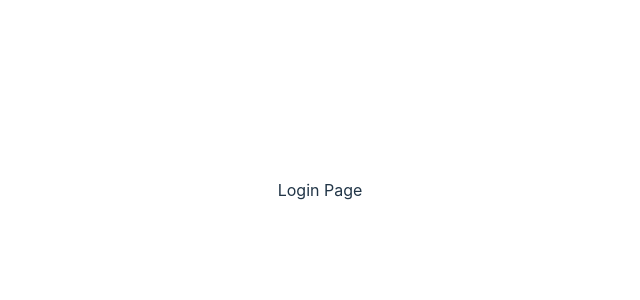
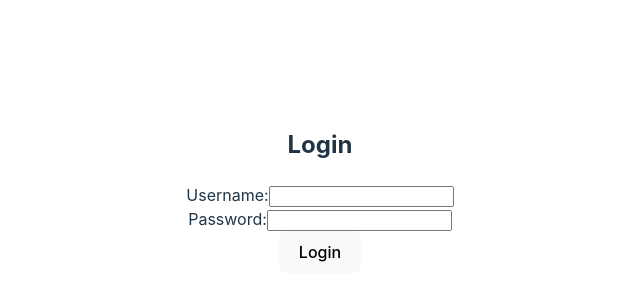
Before and after one commit to iamvyas/Twitter-clone, a React (Vite) app in the folder frontend/: page /login in a window 1280 px wide. Shown: the part 210-510 px from the top of the page, without its empty margins (320-960 px from the left). Built offline with nearby package versions, Linux system fonts and the light colour scheme.

Commit message:
Login functionality added in react js and connected to express via axios

```diff
--- a/frontend/package.json
+++ b/frontend/package.json
@@ -10,6 +10,7 @@
     "preview": "vite preview"
   },
   "dependencies": {
+    "axios": "^1.7.9",
     "react": "^19.0.0",
     "react-dom": "^19.0.0",
     "react-router-dom": "^6.29.0"
--- /dev/null
+++ b/frontend/src/pages/auth/login/LoginForm.jsx
@@ -0,0 +1,68 @@
+import { useState } from "react";
+import axios from "axios";
+
+const LoginForm = () => {
+  const [formData, setFormData] = useState({
+    username: "",
+    password: "",
+  });
+
+  const [error, setError] = useState("");
+  const [loading, setLoading] = useState(false);
+
+  const handleChange = (e) => {
+    setFormData({ ...formData, [e.target.name]: e.target.value });
+  };
+
+  const handleSubmit = async (e) => {
+    e.preventDefault();
+    setLoading(true);
+    setError("");
+
+    try {
+      const response = await axios.post("http://localhost:5000/api/auth/login", formData, {
+        withCredentials: true, // Send cookies if using sessions
+      });
+
+      alert("Login successful!");
+      localStorage.setItem("token", response.data.token); // Store JWT if applicable
+      window.location.href = "/dashboard"; // Redirect to dashboard
+    } catch (err) {
+      setError(err.response?.data?.message || "Login failed");
+    } finally {
+      setLoading(false);
+    }
+  };
+
+  return (
+    <form onSubmit={handleSubmit} className="login-form">
+      <h2>Login</h2>
+      {error && <p className="error">{error}</p>}
+      <div>
+        <label>Username:</label>
+        <input
+          type="text"
+          name="username"
+          value={formData.username}
+          onChange={handleChange}
+          required
+        />
+      </div>
+      <div>
+        <label>Password:</label>
+        <input
+          type="password"
+          name="password"
+          value={formData.password}
+          onChange={handleChange}
+          required
+        />
+      </div>
+      <button type="submit" disabled={loading}>
+        {loading ? "Logging in..." : "Login"}
+      </button>
+    </form>
+  );
+};
+
+export default LoginForm;
--- a/frontend/src/pages/auth/login/LoginPage.jsx
+++ b/frontend/src/pages/auth/login/LoginPage.jsx
@@ -1,6 +1,13 @@
+import { useState } from "react";
+import LoginForm from "./LoginForm";
+
 const LoginPage = () => {
-    console.log("has already liked");
-    return <div>Login Page</div>
+
+    return (
+        <div className="login-page">
+            <LoginForm />
+        </div>
+    );
 };
 
 export default LoginPage;
```
Also changed, not shown: 2 other files (tests, documents, lock files or other folders).
